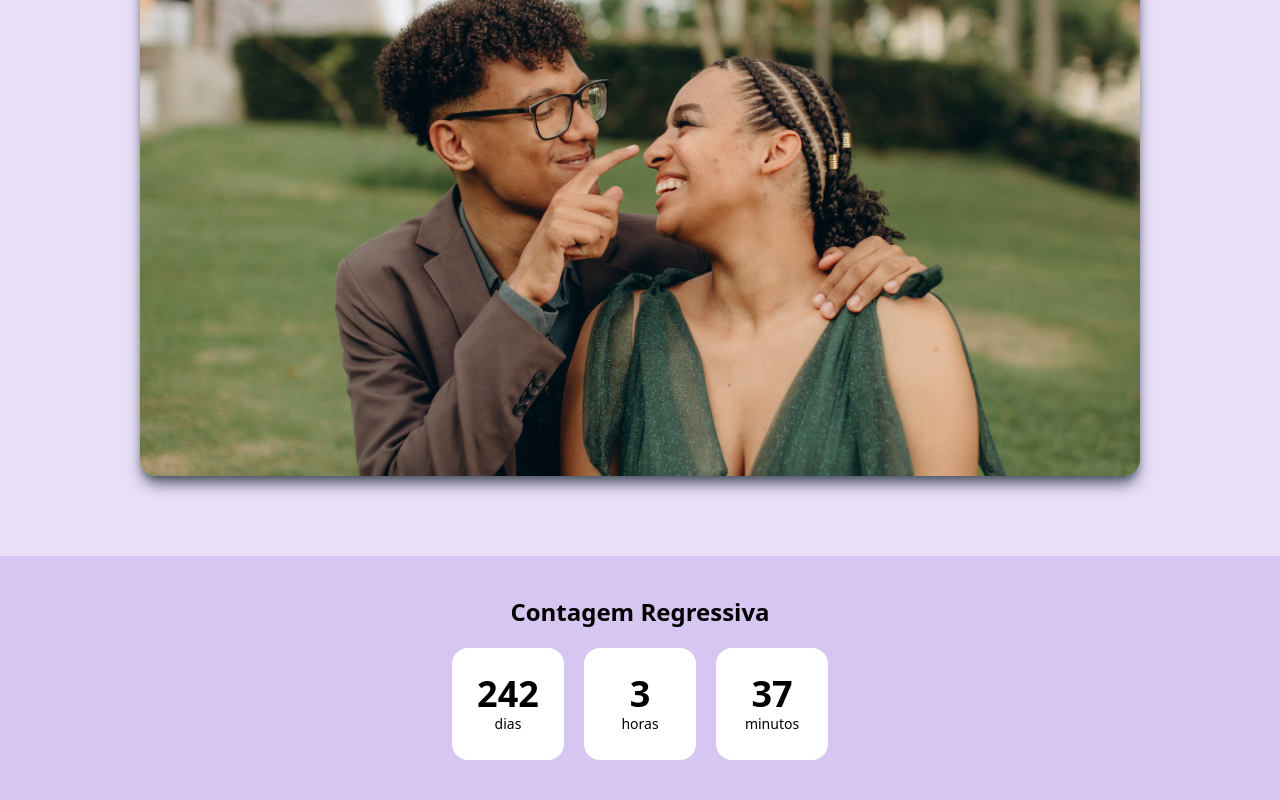
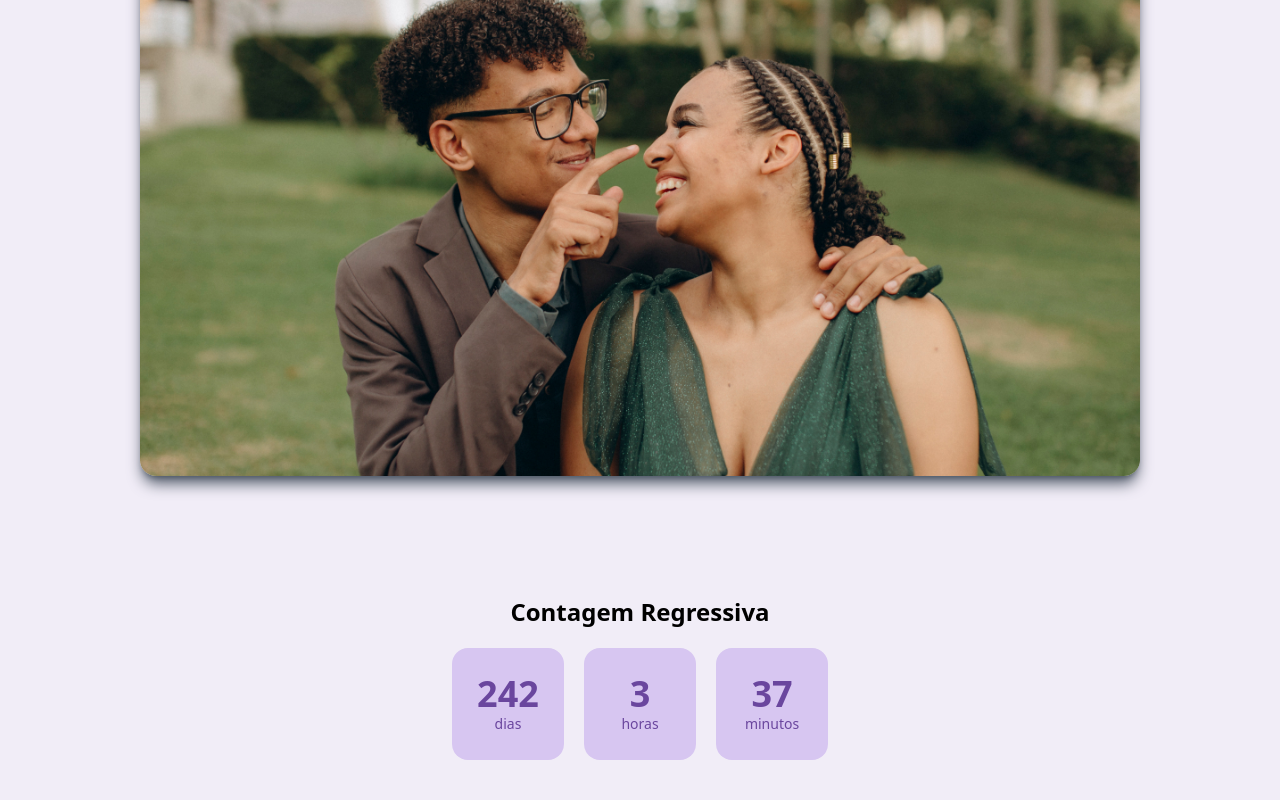
Before and after one commit to LipeMachado/Casamento, a Next.js app: page / in a window 1280 px wide. Shown: the part 520-1320 px from the top of the page. Built offline with nearby package versions, Linux system fonts and the light colour scheme; a web font is replaced by a local one.

Commit message:
Change colors

```diff
--- a/src/components/CountdownTimer.tsx
+++ b/src/components/CountdownTimer.tsx
@@ -34,15 +34,15 @@ const CountdownTimer: React.FC<CountdownTimerProps> = ({ targetDate }) => {
 
     return (
         <div className="flex gap-5 font-sans">
-            <div className="w-20 sm:w-28 h-20 sm:h-28 bg-white rounded-2xl flex flex-col items-center justify-center">
+            <div className="w-20 sm:w-28 h-20 sm:h-28 bg-[#D7C6F1] text-[#6a469e] rounded-2xl flex flex-col items-center justify-center">
                 <span className="text-2xl sm:text-4xl font-bold">{days}</span>
                 <span className="text-sm">dias</span>
             </div>
-            <div className="w-20 sm:w-28 h-20 sm:h-28 bg-white rounded-2xl flex flex-col items-center justify-center">
+            <div className="w-20 sm:w-28 h-20 sm:h-28 bg-[#D7C6F1] text-[#6a469e] rounded-2xl flex flex-col items-center justify-center">
                 <span className="text-2xl sm:text-4xl font-bold">{hours}</span>
                 <span className="text-sm">horas</span>
             </div>
-            <div className="w-20 sm:w-28 h-20 sm:h-28 bg-white rounded-2xl flex flex-col items-center justify-center">
+            <div className="w-20 sm:w-28 h-20 sm:h-28 bg-[#D7C6F1] text-[#6a469e] rounded-2xl flex flex-col items-center justify-center">
                 <span className="text-2xl sm:text-4xl font-bold">{minutes}</span>
                 <span className="text-sm">minutos</span>
             </div>
--- a/src/pages/index.tsx
+++ b/src/pages/index.tsx
@@ -16,7 +16,7 @@ export default function Home() {
       <div className="flex justify-center my-20 mx-10">
         <Image className="rounded-xl md:rounded-2xl shadow-lg shadow-gray-600" width={1000} height={0} src="/bannerInicial.jpg" alt="" />
       </div>
-      <section className="w-full bg-[#D7C6F1] py-10 flex flex-col justify-center items-center gap-5">
+      <section className="w-full py-10 flex flex-col justify-center items-center gap-5">
         <h4 className="text-2xl text-black font-semibold font-sans">Contagem Regressiva</h4>
         <div className="flex gap-5">
           <CountdownTimer targetDate={targetDate} />
--- a/src/styles/globals.css
+++ b/src/styles/globals.css
@@ -7,5 +7,5 @@ html {
 }
 
 body {
-  background-color: #E9DFF8;
+  background-color: #f1edf7;
 }
```
